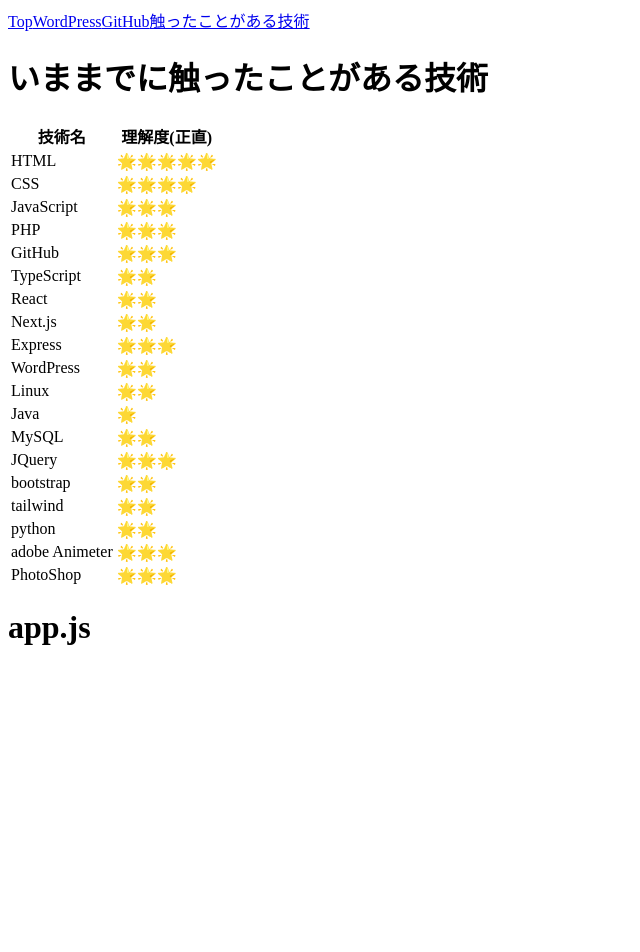
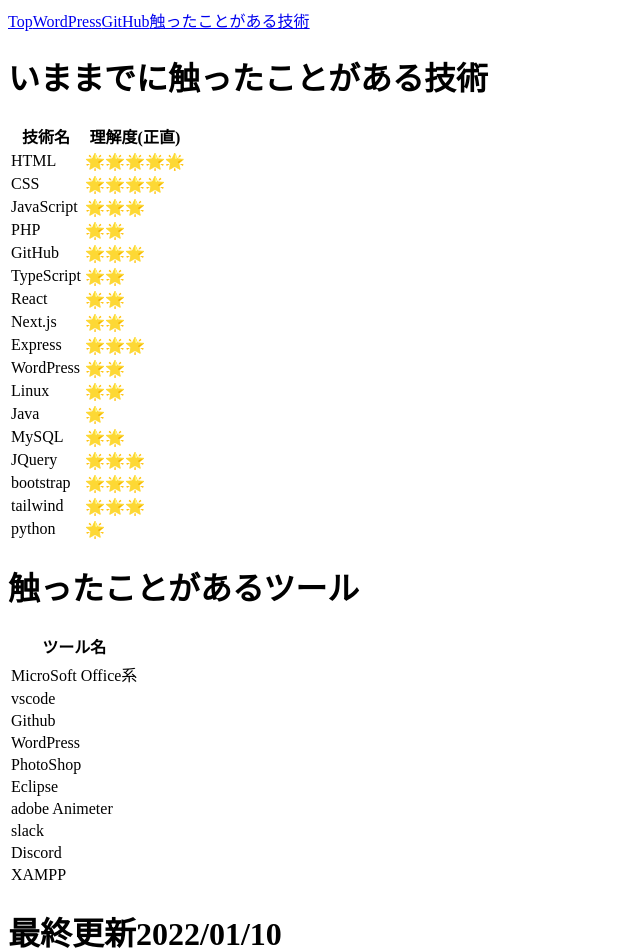
Before and after one commit to Low0409/Portfolio2, a Next.js app: page /Skill in a window 1280 px wide. Shown: the top 952 px of the page, without its empty margins (0-640 px from the left). Before the commit the page ends 800 px from the top, so only its background shows below. Built offline with nearby package versions, Linux system fonts and the light colour scheme; no server answers.

Commit message:
Tool部品追加＋文修正

```diff
--- /dev/null
+++ b/components/Tools.js
@@ -0,0 +1,50 @@
+import React from 'react'
+
+const Tools = () => {
+    return (
+        <>
+            <h1 className="flex justify-center mt-8 mb-5">触ったことがあるツール</h1>
+            <table className="table-auto m-auto">
+                <thead>
+                    <tr>
+                        <th className="px-4 py-2">ツール名</th>
+                    </tr>
+                </thead>
+                <tbody>
+                <tr className="bg-gray-100">
+                        <td className="border px-4 py-2">MicroSoft Office系</td>
+                    </tr>
+                    <tr>
+                        <td className="border px-4 py-2">vscode</td>
+                    </tr>
+                    <tr className="bg-gray-100">
+                        <td className="border px-4 py-2">Github</td>
+                    </tr>
+                    <tr>
+                        <td className="border px-4 py-2">WordPress</td>
+                    </tr>
+                    <tr className="bg-gray-100">
+                        <td className="border px-4 py-2">PhotoShop</td>
+                    </tr>
+                    <tr>
+                        <td className="border px-4 py-2">Eclipse</td>
+                    </tr>
+                    <tr className="bg-gray-100">
+                        <td className="border px-4 py-2">adobe Animeter</td>
+                    </tr>
+                    <tr>
+                        <td className="border px-4 py-2">slack</td>
+                    </tr>
+                    <tr className="bg-gray-100">
+                        <td className="border px-4 py-2">Discord</td>
+                    </tr>
+                    <tr>
+                        <td className="border px-4 py-2">XAMPP</td>
+                    </tr>
+                </tbody>
+            </table>
+        </>
+    )
+}
+
+export default Tools
--- a/pages/Skill.js
+++ b/pages/Skill.js
@@ -1,5 +1,5 @@
 import React from 'react'
-
+import Tools from '../components/Tools'
 const Skill = () => {
     return (
         <>
@@ -26,7 +26,7 @@
                     </tr>
                     <tr className="bg-gray-100">
                         <td className="border px-4 py-2">PHP</td>
-                        <td className="border px-4 py-2">🌟🌟🌟</td>
+                        <td className="border px-4 py-2">🌟🌟</td>
                     </tr>
                     <tr>
                         <td className="border px-4 py-2">GitHub</td>
@@ -70,27 +70,20 @@
                     </tr>
                     <tr>
                         <td className="border px-4 py-2">bootstrap</td>
-                        <td className="border px-4 py-2">🌟🌟</td>
+                        <td className="border px-4 py-2">🌟🌟🌟</td>
                     </tr>
                     <tr className="bg-gray-100">
                         <td className="border px-4 py-2">tailwind</td>
-                        <td className="border px-4 py-2">🌟🌟</td>
+                        <td className="border px-4 py-2">🌟🌟🌟</td>
                     </tr>
                     <tr>
                         <td className="border px-4 py-2">python</td>
-                        <td className="border px-4 py-2">🌟🌟</td>
+                        <td className="border px-4 py-2">🌟</td>
                     </tr>
-                    <tr className="bg-gray-100">
-                        <td className="border px-4 py-2">adobe Animeter</td>
-                        <td className="border px-4 py-2">🌟🌟🌟</td>
-                    </tr>
-                    <tr>
-                        <td className="border px-4 py-2">PhotoShop</td>
-                        <td className="border px-4 py-2">🌟🌟🌟</td>
-                    </tr>
+
                 </tbody>
             </table>
-
+        <Tools/>
         </>
     )
 }
--- a/pages/_app.js
+++ b/pages/_app.js
@@ -23,7 +23,7 @@
 
       </main>
     </Auth0Provider>
-    <h1 className='m-14 bg-gray-500'>app.js</h1>
+    <h1>最終更新2022/01/10</h1>
     </>
   )
 }
--- a/pages/index.js
+++ b/pages/index.js
@@ -11,9 +11,7 @@
             My portfolio
           </h1>
           <p>
-            This portfolio is built with Next.js and a library called next-mdx.
-            It allows you to write Markdown and focus on the content of your
-            portfolio.
+            This portfolio is built with Next.js.
           </p>
 
           <h1 className="text-3xl font-bold ">制作してきたもの</h1>
@@ -51,7 +49,7 @@
               src="/gradation.PNG"
               alt="Nimble"
               width={1920 / 2}
-              height={1000 / 2}
+              height={1200 / 2}
             />
             <p>よくあるグラデーションWebアプリは多機能だけど色を自分で決めて比率を自分で調整するなどが不便です。</p>
             <p>カラー変更ボタンを押す度ランダムに色が変わり、直感でいいなと思った色を見つけられます。</p>
```
